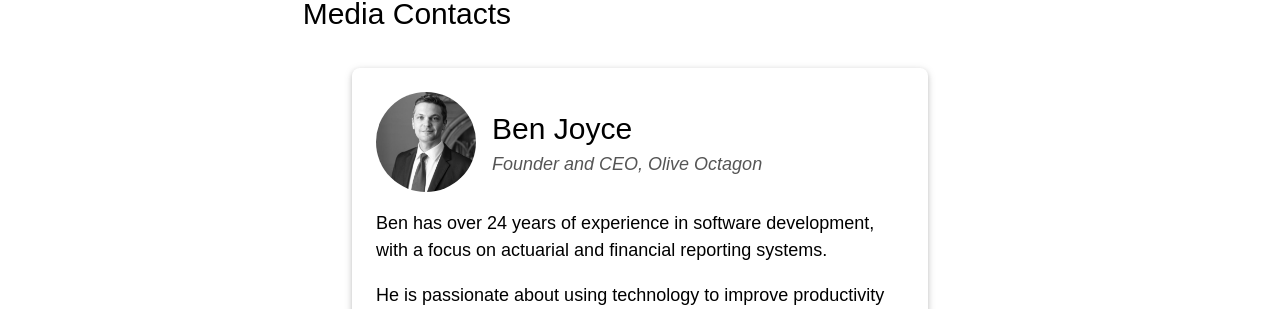
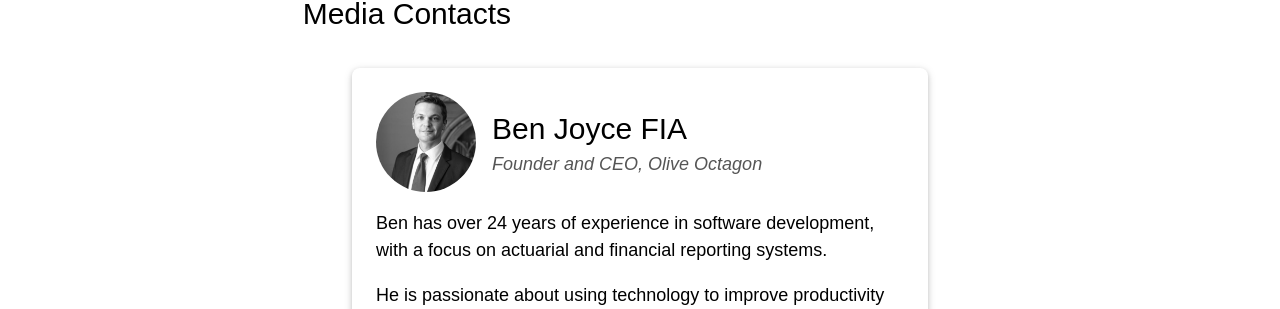
Before and after one commit to oliveoctagon/oliveoctagon.github.io, a Jekyll site: the page built from media/index.html, in a window 1280 px wide and 900 px high, scrolled down 490 px. Shown: the part 148-457 px from the top of the window. Built offline with Jekyll 4.4.1, drawn with Linux system fonts in a browser that asks for light colours; some web fonts are replaced.

Commit message:
Move `ben.jpg` to `images` folder and add FIA on media page

```diff
--- a/media/index.html
+++ b/media/index.html
@@ -28,9 +28,9 @@
     <div class="w3-col l6 m12 w3-large">
       <div class="w3-card w3-white" style="border-radius:8px;padding:24px;">
         <div style="display:flex; align-items:center; margin-bottom:16px; gap:16px">
-          <img src="ben.jpg" alt="Ben Joyce, Founder & CEO, Olive Octagon" class="w3-circle" style="width:100px; height:100px; object-fit:cover;">
+          <img src="/assets/images/ben.jpg" alt="Ben Joyce, Founder & CEO, Olive Octagon" class="w3-circle" style="width:100px; height:100px; object-fit:cover;">
           <div>
-            <h2 style="margin:0;">Ben Joyce</h2>
+            <h2 style="margin:0;">Ben Joyce FIA</h2>
             <p style="font-style:italic; color:#555; margin:0">Founder and CEO, Olive Octagon</p>
           </div>
         </div>
```
Also changed, not shown: assets/images/ben.jpg (renamed from media/ben.jpg).
